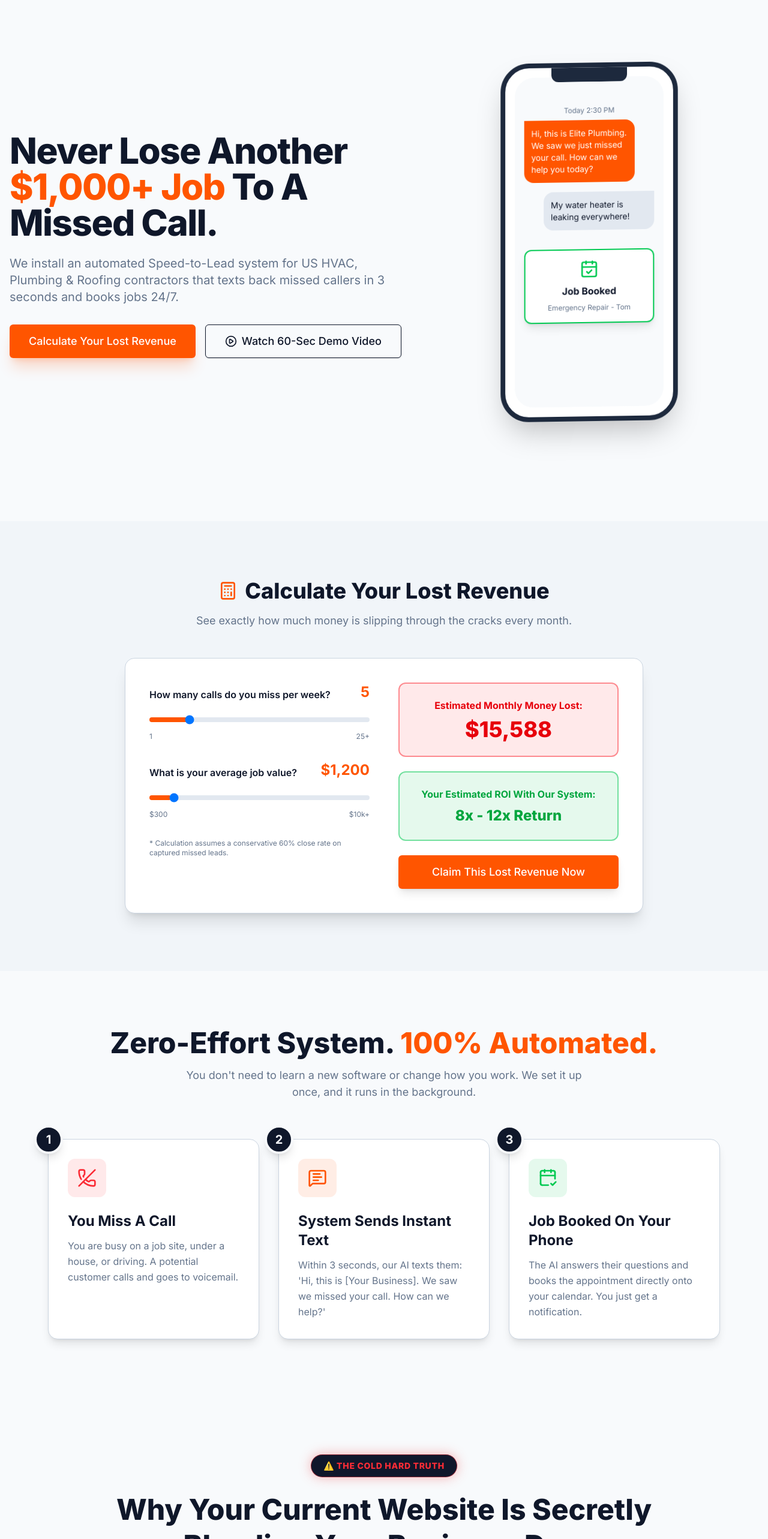
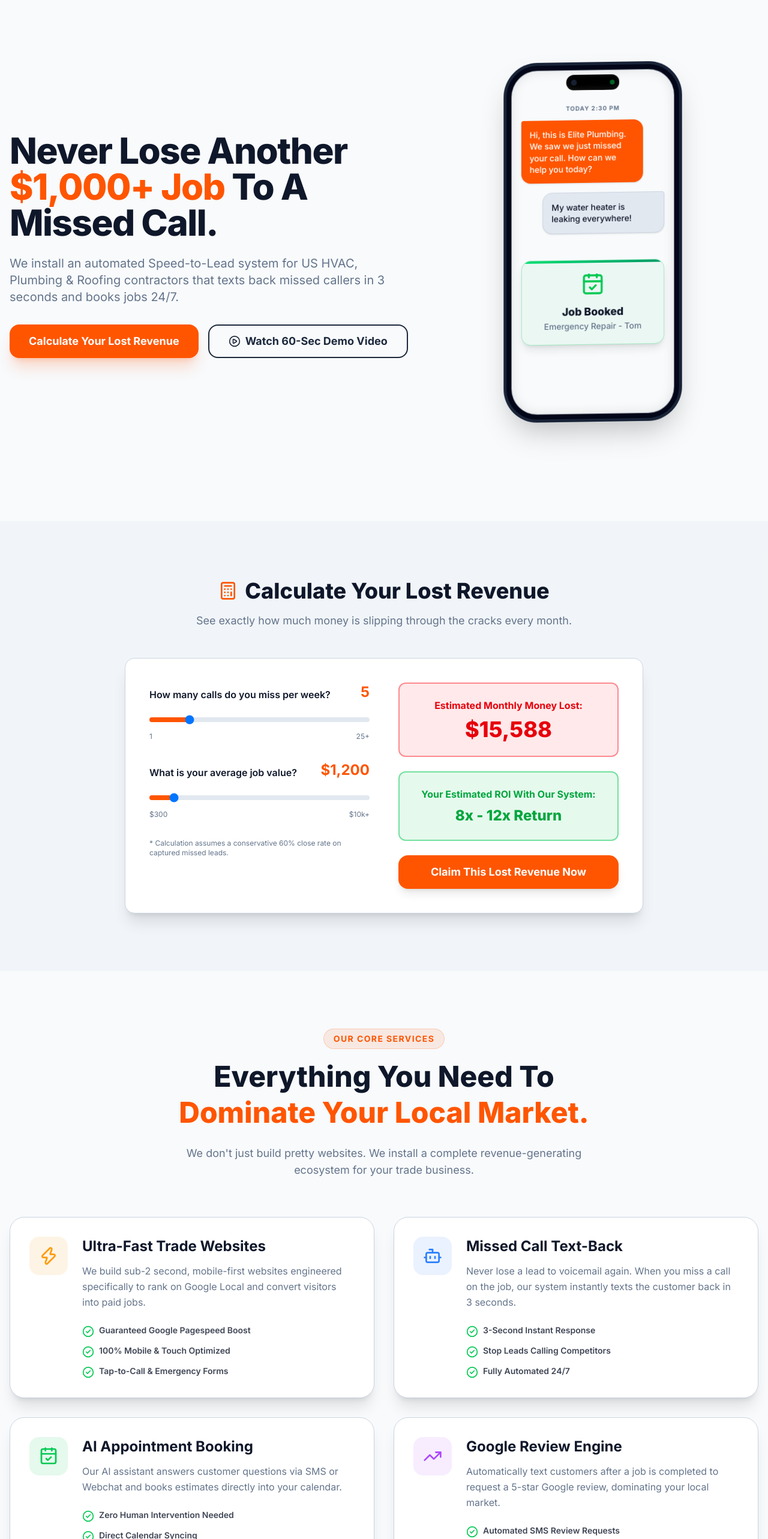
Before and after one commit to sujanjr55/trade-automation, a Next.js app: page / in a window 1280 px wide. Shown: the part 100-2666 px from the top of the page at 60% size. Built offline with nearby package versions, Linux system fonts and the light colour scheme; no server answers.

Commit message:
feat: comprehensive UI/UX redesign, SEO optimization, and bug fixes

```diff
--- a/src/app/layout.tsx
+++ b/src/app/layout.tsx
@@ -1,16 +1,63 @@
-import type { Metadata } from "next";
+import type { Metadata, Viewport } from "next";
 import { Inter } from "next/font/google";
 import "./globals.css";
 import { ThemeProvider } from "@/components/ThemeProvider";
+import { StickyCTA } from "@/components/ui/StickyCTA";
 
 const inter = Inter({
   variable: "--font-inter",
   subsets: ["latin"],
 });
 
+export const viewport: Viewport = {
+  themeColor: "#0f172a", // slate-900
+};
+
 export const metadata: Metadata = {
-  title: "TradeAutomation AI | Stop Losing $1,000+ Jobs",
-  description: "Automated Speed-to-Lead Engines, Missed Call Text-Back, and 24/7 AI Booking Systems that capture lost contractor revenue.",
+  metadataBase: new URL("https://tradeautomation.example.com"),
+  title: "TradeAutomation AI | Stop Losing $1,000+ Jobs To Missed Calls",
+  description: "Automated Speed-to-Lead Engines, Missed Call Text-Back, and 24/7 AI Booking Systems that capture lost contractor revenue for Plumbers, HVAC, and Roofers.",
+  openGraph: {
+    type: "website",
+    locale: "en_US",
+    url: "https://tradeautomation.example.com",
+    title: "TradeAutomation AI | The Ultimate Contractor Growth Engine",
+    description: "Replace your leaky website with a high-speed AI engine that texts back missed callers in 3 seconds and books jobs 24/7.",
+    siteName: "TradeAutomation AI",
+    images: [
+      {
+        url: "/og-image.jpg", // Make sure to add this image later
+        width: 1200,
+        height: 630,
+        alt: "TradeAutomation AI Engine",
+      }
+    ],
+  },
+  twitter: {
+    card: "summary_large_image",
+    title: "TradeAutomation AI | Missed Call Text-Back",
+    description: "Automated Speed-to-Lead Engines for US Home Services.",
+    images: ["/og-image.jpg"],
+  }
+};
+
+const jsonLd = {
+  "@context": "https://schema.org",
+  "@type": "SoftwareApplication",
+  "name": "TradeAutomation AI",
+  "operatingSystem": "Web",
+  "applicationCategory": "BusinessApplication",
+  "offers": {
+    "@type": "Offer",
+    "price": "497.00",
+    "priceCurrency": "USD"
+  },
+  "description": "24/7 AI Missed-Call Booking System for Home Service Contractors.",
+  "aggregateRating": {
+    "@type": "AggregateRating",
+    "ratingValue": "4.9",
+    "ratingCount": "128"
+  }
 };
 
 export default function RootLayout({
@@ -20,7 +67,13 @@ export default function RootLayout({
 }>) {
   return (
     <html lang="en" className={`${inter.variable} h-full antialiased`} suppressHydrationWarning>
-      <body className="min-h-full flex flex-col bg-background text-foreground">
+      <head>
+        <script
+          type="application/ld+json"
+          dangerouslySetInnerHTML={{ __html: JSON.stringify(jsonLd) }}
+        />
+      </head>
+      <body className="min-h-full flex flex-col bg-background text-foreground selection:bg-accent/30">
         <ThemeProvider
           attribute="class"
           defaultTheme="light"
@@ -28,6 +81,7 @@ export default function RootLayout({
           disableTransitionOnChange
         >
           {children}
+          <StickyCTA />
         </ThemeProvider>
       </body>
     </html>
--- a/src/components/sections/Hero.tsx
+++ b/src/components/sections/Hero.tsx
@@ -88,18 +88,24 @@ function SmartphoneAnimation() {
       initial={{ rotateX: 10, rotateY: -15 }}
       animate={{ rotateX: 5, rotateY: -10, y: [0, -10, 0] }}
       transition={{ y: { duration: 4, repeat: Infinity, ease: "easeInOut" } }}
-      className="relative mx-auto w-[300px] h-[600px] bg-card rounded-[3rem] shadow-2xl border-8 border-slate-800 p-4 transform-gpu"
+      className="relative mx-auto w-[300px] h-[600px] bg-slate-950 rounded-[3.5rem] shadow-2xl p-3 transform-gpu ring-1 ring-slate-800"
       style={{ transformStyle: "preserve-3d" }}
     >
-      {/* Phone Screen Notch */}
-      <div className="absolute top-0 left-1/2 -translate-x-1/2 w-32 h-6 bg-slate-800 rounded-b-xl z-20" />
+      {/* Outer border for the physical phone body */}
+      <div className="absolute inset-0 border-4 border-slate-700/50 rounded-[3.5rem] pointer-events-none" />
+
+      {/* Dynamic Island */}
+      <div className="absolute top-5 left-1/2 -translate-x-1/2 w-[90px] h-[26px] bg-black rounded-full z-30 shadow-[inset_0_-2px_10px_rgba(255,255,255,0.1)] flex items-center justify-between px-2 py-1">
+        <div className="w-2.5 h-2.5 rounded-full bg-slate-800/80"></div>
+        <div className="w-2 h-2 rounded-full bg-green-500/50"></div>
+      </div>
 
       {/* Phone Screen Content */}
-      <div className="relative w-full h-full bg-background rounded-[2rem] overflow-hidden flex flex-col pt-12 p-4">
+      <div className="relative w-full h-full bg-background rounded-[2.75rem] overflow-hidden flex flex-col pt-14 p-4 shadow-[inset_0_0_20px_rgba(0,0,0,0.1)] border border-slate-800/50">
 
         <AnimatePresence mode="wait">
           {step === 0 && (
-            <motion.div key="idle" initial={{ opacity: 0 }} animate={{ opacity: 1 }} exit={{ opacity: 0 }} className="flex-1 flex items-center justify-center text-muted-foreground">
+            <motion.div key="idle" initial={{ opacity: 0 }} animate={{ opacity: 1 }} exit={{ opacity: 0 }} className="flex-1 flex items-center justify-center text-muted-foreground text-sm font-medium">
               Waiting for calls...
             </motion.div>
           )}
@@ -110,31 +116,34 @@ function SmartphoneAnimation() {
                 <PhoneMissed className="w-10 h-10 text-red-500" />
               </div>
               <div className="text-center">
-                <h3 className="text-xl font-bold">Incoming Call</h3>
+                <h3 className="text-2xl font-bold mb-1">Incoming Call</h3>
                 <p className="text-muted-foreground">(555) 019-2834</p>
               </div>
-              <div className="flex gap-4 mt-8">
-                <div className="w-14 h-14 bg-red-500 rounded-full flex items-center justify-center text-white"><PhoneMissed className="w-6 h-6" /></div>
+              <div className="flex gap-6 mt-8">
+                <div className="w-16 h-16 bg-red-500 rounded-full flex items-center justify-center text-white shadow-lg shadow-red-500/30"><PhoneMissed className="w-7 h-7" /></div>
               </div>
             </motion.div>
           )}
 
           {(step === 2 || step === 3) && (
             <motion.div key="text" initial={{ opacity: 0, x: 20 }} animate={{ opacity: 1, x: 0 }} className="flex-1 flex flex-col gap-4">
-              <div className="flex flex-col gap-2">
-                <span className="text-xs text-center text-muted-foreground">Today 2:30 PM</span>
-                <div className="bg-accent text-accent-foreground p-3 rounded-2xl rounded-tl-none self-start max-w-[85%]">
-                  <p className="text-sm">Hi, this is Elite Plumbing. We saw we just missed your call. How can we help you today?</p>
+              <div className="flex flex-col gap-3">
+                <span className="text-[10px] uppercase font-bold tracking-widest text-center text-muted-foreground">Today 2:30 PM</span>
+                <div className="bg-accent text-accent-foreground p-3.5 rounded-2xl rounded-tl-sm self-start max-w-[85%] shadow-sm">
+                  <p className="text-sm font-medium leading-snug">Hi, this is Elite Plumbing. We saw we just missed your call. How can we help you today?</p>
                 </div>
-                <motion.div initial={{ opacity: 0 }} animate={{ opacity: 1 }} transition={{ delay: 1 }} className="bg-muted text-foreground p-3 rounded-2xl rounded-tr-none self-end max-w-[85%] mt-2">
-                  <p className="text-sm">My water heater is leaking everywhere!</p>
+                <motion.div initial={{ opacity: 0 }} animate={{ opacity: 1 }} transition={{ delay: 1 }} className="bg-muted border border-border text-foreground p-3.5 rounded-2xl rounded-tr-sm self-end max-w-[85%] mt-1 shadow-sm">
+                  <p className="text-sm font-medium leading-snug">My water heater is leaking everywhere!</p>
                 </motion.div>
 
                 {step === 3 && (
-                  <motion.div initial={{ opacity: 0, scale: 0.9 }} animate={{ opacity: 1, scale: 1 }} className="mt-6 bg-card border-2 border-green-500 rounded-xl p-4 shadow-lg text-center flex flex-col items-center gap-2">
-                    <CalendarCheck className="w-8 h-8 text-green-500" />
-                    <h4 className="font-bold text-foreground">Job Booked</h4>
-                    <p className="text-xs text-muted-foreground">Emergency Repair - Tom</p>
+                  <motion.div initial={{ opacity: 0, scale: 0.95, y: 10 }} animate={{ opacity: 1, scale: 1, y: 0 }} className="mt-8 bg-card border border-green-500/30 bg-green-500/5 rounded-2xl p-5 shadow-lg text-center flex flex-col items-center gap-3 relative overflow-hidden">
+                    <div className="absolute top-0 left-0 w-full h-1 bg-gradient-to-r from-green-400 to-emerald-600"></div>
+                    <CalendarCheck className="w-10 h-10 text-green-500" />
+                    <div>
+                      <h4 className="font-extrabold text-foreground text-lg">Job Booked</h4>
+                      <p className="text-sm font-medium text-muted-foreground">Emergency Repair - Tom</p>
+                    </div>
                   </motion.div>
                 )}
               </div>
--- a/src/components/sections/HowItWorks.tsx
+++ b/src/components/sections/HowItWorks.tsx
@@ -2,73 +2,91 @@
 
 import * as React from "react";
 import { motion } from "framer-motion";
-import { PhoneOff, MessageSquareText, CalendarCheck2 } from "lucide-react";
+import { Zap, Bot, CalendarCheck, TrendingUp, CheckCircle2 } from "lucide-react";
+import { cn } from "@/lib/utils";
 
 export function HowItWorks() {
-  const steps = [
+  const services = [
     {
-      number: "1",
-      title: "You Miss A Call",
-      description: "You are busy on a job site, under a house, or driving. A potential customer calls and goes to voicemail.",
-      icon: PhoneOff,
-      color: "text-red-500",
-      bg: "bg-red-500/10",
+      title: "Ultra-Fast Trade Websites",
+      description: "We build sub-2 second, mobile-first websites engineered specifically to rank on Google Local and convert visitors into paid jobs.",
+      icon: Zap,
+      color: "text-amber-500",
+      bg: "bg-amber-500/10",
+      features: ["Guaranteed Google Pagespeed Boost", "100% Mobile & Touch Optimized", "Tap-to-Call & Emergency Forms"]
     },
     {
-      number: "2",
-      title: "System Sends Instant Text",
-      description: "Within 3 seconds, our AI texts them: 'Hi, this is [Your Business]. We saw we missed your call. How can we help?'",
-      icon: MessageSquareText,
-      color: "text-accent",
-      bg: "bg-accent/10",
+      title: "Missed Call Text-Back",
+      description: "Never lose a lead to voicemail again. When you miss a call on the job, our system instantly texts the customer back in 3 seconds.",
+      icon: Bot,
+      color: "text-blue-500",
+      bg: "bg-blue-500/10",
+      features: ["3-Second Instant Response", "Stop Leads Calling Competitors", "Fully Automated 24/7"]
     },
     {
-      number: "3",
-      title: "Job Booked On Your Phone",
-      description: "The AI answers their questions and books the appointment directly onto your calendar. You just get a notification.",
-      icon: CalendarCheck2,
+      title: "AI Appointment Booking",
+      description: "Our AI assistant answers customer questions via SMS or Webchat and books estimates directly into your calendar.",
+      icon: CalendarCheck,
       color: "text-green-500",
       bg: "bg-green-500/10",
+      features: ["Zero Human Intervention Needed", "Direct Calendar Syncing", "Answers FAQs automatically"]
+    },
+    {
+      title: "Google Review Engine",
+      description: "Automatically text customers after a job is completed to request a 5-star Google review, dominating your local market.",
+      icon: TrendingUp,
+      color: "text-purple-500",
+      bg: "bg-purple-500/10",
+      features: ["Automated SMS Review Requests", "Filters Out Bad Reviews", "Boosts Local SEO Rankings"]
     }
   ];
 
   return (
-    <section id="how-it-works" className="py-24 bg-background">
-      <div className="container mx-auto px-4 max-w-6xl">
-        <div className="text-center mb-16">
-          <h2 className="text-3xl md:text-5xl font-extrabold text-foreground mb-4">
-            Zero-Effort System. <span className="text-accent">100% Automated.</span>
+    <section id="services" className="py-24 bg-slate-50 dark:bg-slate-900/20">
+      <div className="container mx-auto px-4 max-w-7xl">
+        <div className="text-center mb-16 flex flex-col items-center">
+          <span className="inline-block px-4 py-1.5 bg-accent/10 text-accent font-bold uppercase tracking-widest text-sm rounded-full mb-4 border border-accent/20">
+            Our Core Services
+          </span>
+          <h2 className="text-4xl md:text-5xl font-extrabold text-foreground mb-6 max-w-3xl leading-tight">
+            Everything You Need To <span className="text-accent">Dominate Your Local Market.</span>
           </h2>
           <p className="text-lg text-muted-foreground max-w-2xl mx-auto">
-            You don&apos;t need to learn a new software or change how you work. We set it up once, and it runs in the background.
+            We don&apos;t just build pretty websites. We install a complete revenue-generating ecosystem for your trade business.
           </p>
         </div>
 
-        <div className="grid md:grid-cols-3 gap-8">
-          {steps.map((step, index) => (
+        <div className="grid md:grid-cols-2 gap-6 lg:gap-8">
+          {services.map((service, index) => (
             <motion.div
               key={index}
               initial={{ opacity: 0, y: 20 }}
               whileInView={{ opacity: 1, y: 0 }}
               viewport={{ once: true }}
-              transition={{ delay: index * 0.2 }}
-              className="relative bg-card rounded-2xl p-8 border border-border shadow-lg hover:shadow-xl transition-shadow"
+              transition={{ delay: index * 0.1, ease: "easeOut" }}
+              className="bg-card rounded-3xl p-8 border border-border shadow-xl hover:shadow-2xl transition-all duration-300 group"
             >
-              <div className="absolute -top-6 -left-6 w-12 h-12 bg-foreground text-background rounded-full flex items-center justify-center font-bold text-xl shadow-lg border-4 border-background">
-                {step.number}
+              <div className="flex flex-col sm:flex-row gap-6">
+                <div className={cn("w-16 h-16 rounded-2xl flex items-center justify-center shrink-0 transition-transform group-hover:scale-110", service.bg, service.color)}>
+                  <service.icon className="w-8 h-8" />
+                </div>
+                <div>
+                  <h3 className="text-2xl font-bold text-foreground mb-3 group-hover:text-accent transition-colors">
+                    {service.title}
+                  </h3>
+                  <p className="text-muted-foreground mb-6 leading-relaxed">
+                    {service.description}
+                  </p>
+                  <ul className="space-y-3">
+                    {service.features.map((feature, i) => (
+                      <li key={i} className="flex items-start gap-2">
+                        <CheckCircle2 className="w-5 h-5 text-green-500 shrink-0 mt-0.5" />
+                        <span className="font-semibold text-foreground/80 text-sm">{feature}</span>
+                      </li>
+                    ))}
+                  </ul>
+                </div>
               </div>
-
-              <div className={`w-16 h-16 rounded-xl ${step.bg} ${step.color} flex items-center justify-center mb-6`}>
-                <step.icon className="w-8 h-8" />
-              </div>
-
-              <h3 className="text-2xl font-bold text-foreground mb-3">
-                {step.title}
-              </h3>
-
-              <p className="text-muted-foreground leading-relaxed">
-                {step.description}
-              </p>
             </motion.div>
           ))}
         </div>
--- a/src/components/ui/Button.tsx
+++ b/src/components/ui/Button.tsx
@@ -13,16 +13,16 @@ const Button = React.forwardRef<HTMLButtonElement, ButtonProps>(
       <button
         ref={ref}
         className={cn(
-          "inline-flex items-center justify-center whitespace-nowrap rounded-md text-sm font-medium transition-colors focus-visible:outline-none focus-visible:ring-1 focus-visible:ring-ring disabled:pointer-events-none disabled:opacity-50 min-h-[48px]", // Mobile touch target: min-h-[48px]
+          "inline-flex items-center justify-center whitespace-nowrap rounded-xl text-sm font-bold transition-all duration-300 focus-visible:outline-none focus-visible:ring-2 focus-visible:ring-accent focus-visible:ring-offset-2 disabled:pointer-events-none disabled:opacity-50 min-h-[48px] active:scale-[0.98]",
           {
-            "bg-accent text-accent-foreground shadow hover:bg-accent/90": variant === "default",
-            "border border-input bg-background shadow-sm hover:bg-accent hover:text-accent-foreground": variant === "outline",
-            "hover:bg-accent hover:text-accent-foreground": variant === "ghost",
-            "text-primary underline-offset-4 hover:underline": variant === "link",
-            "h-12 px-4 py-2": size === "default",
-            "h-10 rounded-md px-3 text-xs min-h-[40px]": size === "sm",
-            "h-14 rounded-md px-8 min-h-[56px] text-base": size === "lg",
-            "h-12 w-12": size === "icon",
+            "bg-accent text-white shadow-md hover:bg-accent/90 hover:shadow-lg": variant === "default",
+            "border-2 border-slate-800 bg-transparent text-slate-800 dark:border-slate-700 dark:text-slate-200 hover:bg-slate-100 dark:hover:bg-slate-800": variant === "outline",
+            "hover:bg-slate-100 text-slate-700 dark:hover:bg-slate-800 dark:text-slate-300": variant === "ghost",
+            "text-accent underline-offset-4 hover:underline": variant === "link",
+            "h-12 px-6 py-2": size === "default",
+            "h-10 rounded-lg px-4 text-xs min-h-[40px]": size === "sm",
+            "h-14 rounded-2xl px-10 min-h-[56px] text-base": size === "lg",
+            "h-12 w-12 rounded-xl": size === "icon",
           },
           className
         )}
--- /dev/null
+++ b/src/components/ui/StickyCTA.tsx
@@ -0,0 +1,52 @@
+"use client";
+
+import * as React from "react";
+import { motion, AnimatePresence } from "framer-motion";
+import { Phone, CalendarClock } from "lucide-react";
+import { Button } from "./Button";
+import { BookingModal } from "@/components/modals/BookingModal";
+
+export function StickyCTA() {
+  const [isVisible, setIsVisible] = React.useState(false);
+  const [isModalOpen, setIsModalOpen] = React.useState(false);
+
+  React.useEffect(() => {
+    const handleScroll = () => {
+      // Show CTA only after scrolling past 400px (typically past the hero)
+      if (window.scrollY > 400) {
+        setIsVisible(true);
+      } else {
+        setIsVisible(false);
+      }
+    };
+
+    window.addEventListener("scroll", handleScroll);
+    return () => window.removeEventListener("scroll", handleScroll);
+  }, []);
+
+  return (
+    <>
+      <AnimatePresence>
+        {isVisible && (
+          <motion.div
+            initial={{ y: 100, opacity: 0 }}
+            animate={{ y: 0, opacity: 1 }}
+            exit={{ y: 100, opacity: 0 }}
+            transition={{ type: "spring", stiffness: 260, damping: 20 }}
+            className="fixed bottom-0 left-0 right-0 z-50 p-4 bg-background/90 backdrop-blur-xl border-t border-border shadow-[0_-10px_40px_rgba(0,0,0,0.1)] lg:hidden flex gap-3 justify-center items-center"
+          >
+            <Button size="lg" className="flex-1 text-sm gap-2" onClick={() => setIsModalOpen(true)}>
+              <CalendarClock className="w-4 h-4" />
+              Book Live Demo
+            </Button>
+            <Button variant="outline" size="lg" className="flex-none px-4" aria-label="Call Now">
+              <Phone className="w-5 h-5 text-accent" />
+            </Button>
+          </motion.div>
+        )}
+      </AnimatePresence>
+
+      <BookingModal isOpen={isModalOpen} onClose={() => setIsModalOpen(false)} />
+    </>
+  );
+}
```
Also changed, not shown: src/components/sections/InteractivePortfolio.tsx (+10 -5 lines).
